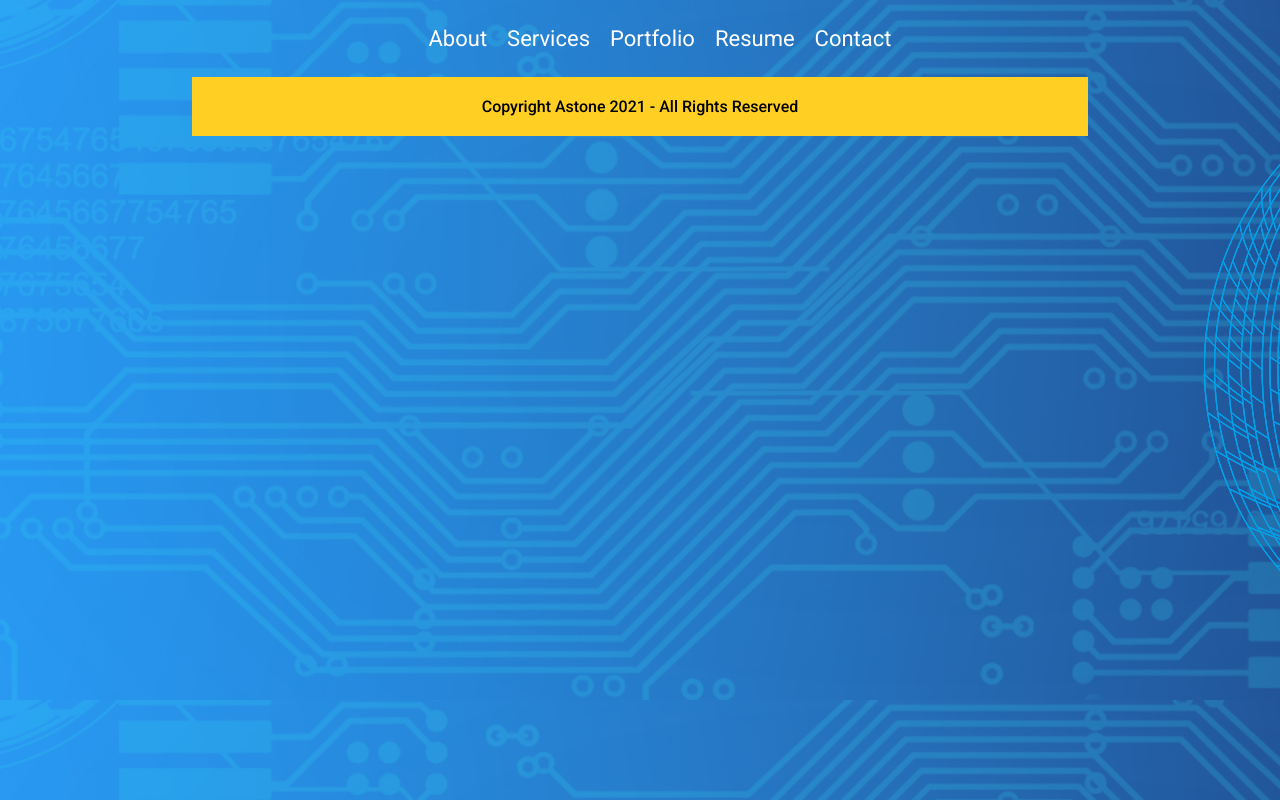
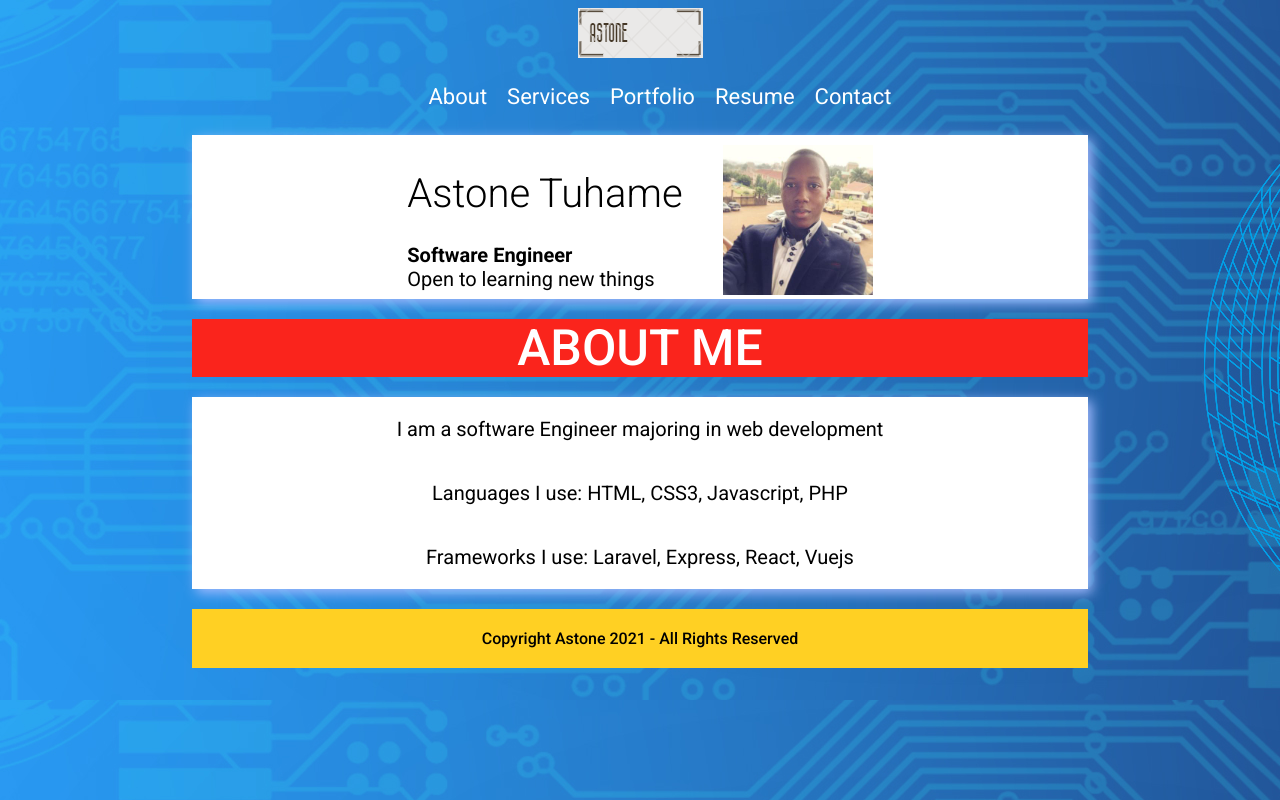
Before and after one commit to astonetuhame/portfolio_website, a plain HTML site: page index.html in a window 1280 px wide. Drawn offline with Linux system fonts and the light colour scheme.

Commit message:
Added logo, profile image and styling

```diff
--- a/index.html
+++ b/index.html
@@ -11,6 +11,7 @@
     <header>
         <div class="logo">
             <!-- place your image logo here-->
+            <img src="logo.png">
         </div>
 
         <nav>
@@ -34,6 +35,35 @@
         </nav>
 
     </header>
+
+    <div class="container">
+        <div class="item1">
+            <h1>Astone Tuhame</h1>
+            <p class="subitem1">Software Engineer</p>
+            <p class="subitem2">Open to learning new things</p>
+        </div>
+        <div class="item2">
+            <img src="profile.jpg" class="image" />
+        </div>
+    </div>
+
+    <section class="sect1">
+        ABOUT ME
+    </section>
+
+    <div class="container">
+        <div class="info">
+            I am a software Engineer majoring in web development
+        </div>
+        <div class="info">
+            Languages I use: HTML, CSS3, Javascript, PHP
+        </div>
+        <div class="info">
+            Frameworks I use: Laravel, Express, React, Vuejs
+        </div>
+    </div>
+
+
     <footer class="footer">
         Copyright Astone 2021 - All Rights Reserved
     </footer>
--- a/style.css
+++ b/style.css
@@ -6,6 +6,11 @@ body{
     margin-left: 15%;
     margin-right: 15%;
     font-family: 'Roboto', Arial, Helvetica, sans-serif;
+}
+
+.logo{
+    display: flex;
+    justify-content: center;
 }
 
 .menu{
@@ -40,3 +45,64 @@ body{
     padding: 20px;
     margin-bottom: 20px;
 }
+
+.container{
+    background:#FFFFFF ;
+    display: flex;
+    flex-wrap: wrap;
+    justify-content: center;
+    align-items: center;
+    margin-bottom: 20px;
+    box-shadow: 4px 4px 12px rgb(164, 187, 255);
+}
+
+h1{
+    font-size: 40px;
+    font-weight: 300;
+}
+
+.item1{
+    text-align: left;
+    padding-right: 20px;
+    max-width: 60%;
+}
+
+.item2{
+    text-align: left;
+    padding-left: 20px;
+}
+
+.subitem1{
+    font-size: 20px;
+    font-weight: 700;
+    margin:0px;
+}
+
+.subitem2{
+    font-size: 20px;
+    font-weight: 400;
+    margin:0px;
+}
+
+.image {
+    width: 150px;
+    padding-top: 10px
+}
+
+.sect1{
+    display: flex;
+    justify-content: center;
+    background: rgb(250, 36, 28);
+    color: #FFFFFF;
+    font-size: 50px;
+    text-transform: uppercase;
+    font-weight: 500;
+    margin-bottom: 20px;
+}
+
+.info {
+    text-align: left;
+    padding:20px;
+    font-size: 20px;
+    margin: 0 10% 0 10%;
+}
```
Also changed, not shown: logo.png (added), profile.jpg (added).
